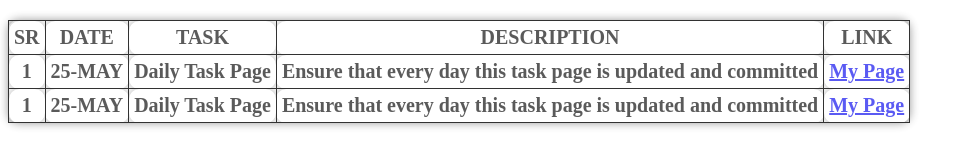
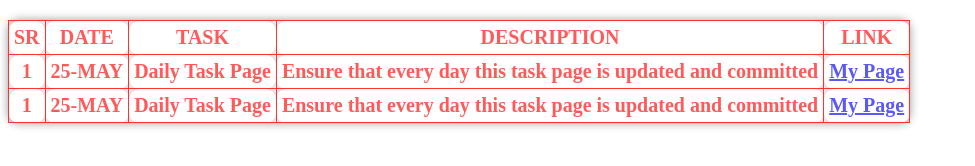
Before and after one commit to dinesh1234ddddddd/github.io, a plain HTML site: page index.html in a window 1280 px wide. Shown: the whole page, without its empty margins (0-975 px from the left). Drawn offline with Linux system fonts and the light colour scheme; a script that the page names is missing.

Commit message:
Update style.css

```diff
--- a/style.css
+++ b/style.css
@@ -1,12 +1,12 @@
 table, th, td{
-    border: 1px solid black;
+    border: 1px solid red;
     border-collapse: collapse;
     padding: 5px;
     text-align: center;
     font-size: 20px;
     font-family: 'Times New Roman', Times, serif;
     font-weight: bold;
-    color: black;
+    color: red;
     background-color: white;
     opacity: 0.8;
 
```
